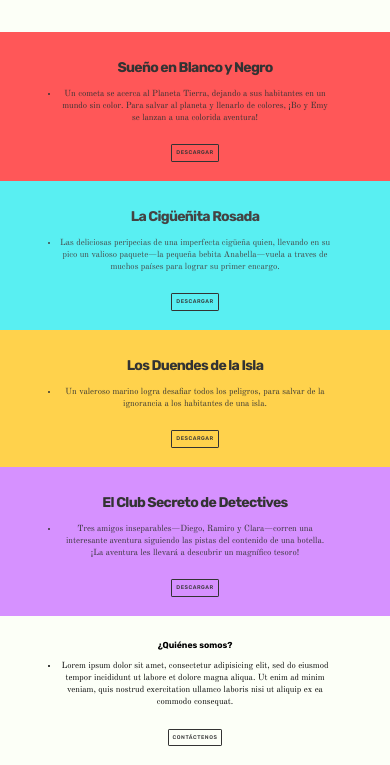
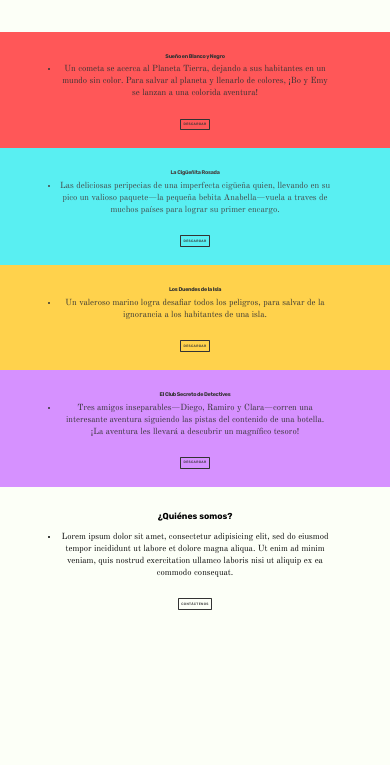
Before and after one commit to imaginateuncuento/imaginateuncuento.github.com, a plain HTML site: page index.html in a window 390 px wide. Shown: the part 103-868 px from the top of the page. After the commit the page ends 844 px from the top, so only its background shows below. Drawn offline with nearby package versions, Linux system fonts and the light colour scheme; a web font is replaced by a local one.

Commit message:
Tweaks for mobile.

```diff
--- a/style.css
+++ b/style.css
@@ -116,3 +116,18 @@ footer {
 	border: .2em #3A3A3A solid;
   	background-color: #3A3A3A;
 }
+
+@media only screen and (max-width: 500px) {
+	article{
+		font-size: 1em;
+	}
+    h1 {
+        font-size: 2.618em;
+    }
+    h2 {
+    	font-size: 1.618em;
+    }
+    footer {
+		font-size: 1em;
+	}
+}
```
